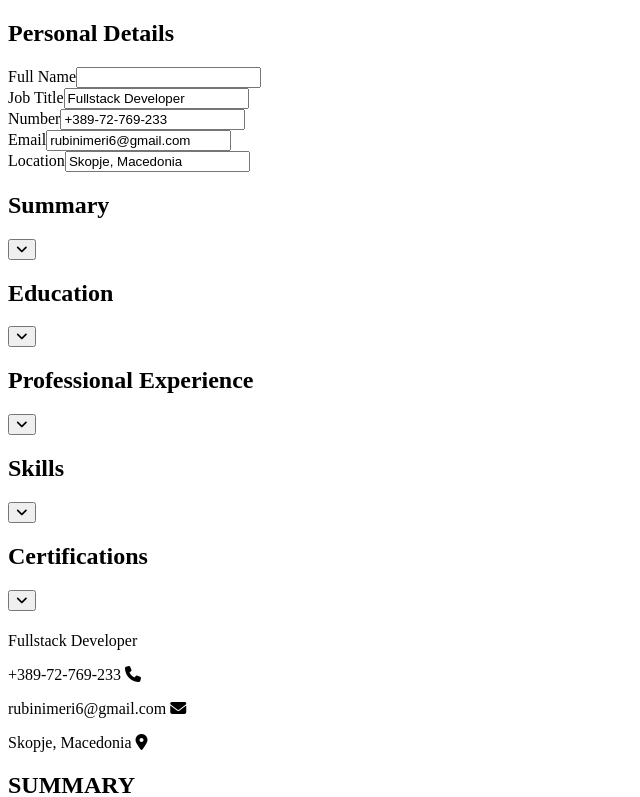
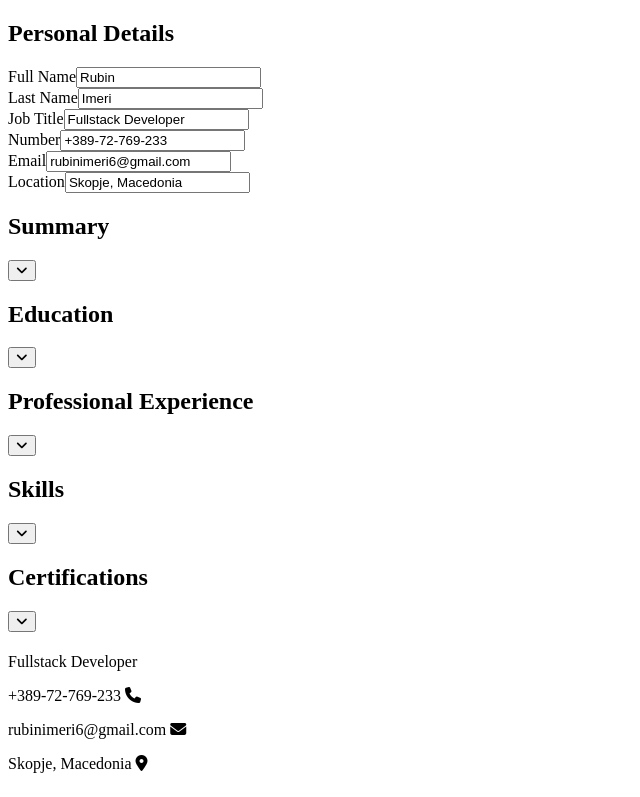
Before and after one commit to rubinimeri/cv-application, a React (Vite) app: page / in a window 1280 px wide. Shown: the top 797 px of the page, without its empty margins (0-640 px from the left). Built offline with nearby package versions, Linux system fonts and the light colour scheme.

Commit message:
Add two new forms

```diff
--- a/src/components/PersonalDetails/PersonalDetailsForm.jsx
+++ b/src/components/PersonalDetails/PersonalDetailsForm.jsx
@@ -11,10 +11,17 @@ function PersonalDetailsForm({ personalInfo, setPersonalInfo }) {
             <h2>Personal Details</h2>
             <InputGroup
              type="text"
-             id="name"
-             name="name"
-             value={personalInfo.name}
+             id="first-name"
+             name="firstName"
+             value={personalInfo.firstName}
              labelText="Full Name"
+             changeHandler={handleInputChange} />
+            <InputGroup
+             type="text"
+             id="last-name"
+             name="lastName"
+             value={personalInfo.lastName}
+             labelText="Last Name"
              changeHandler={handleInputChange} />
             <InputGroup
              type="text"
```
